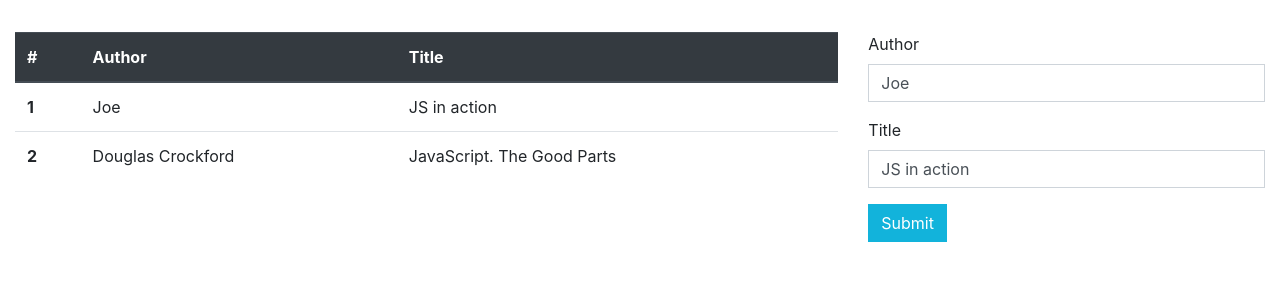
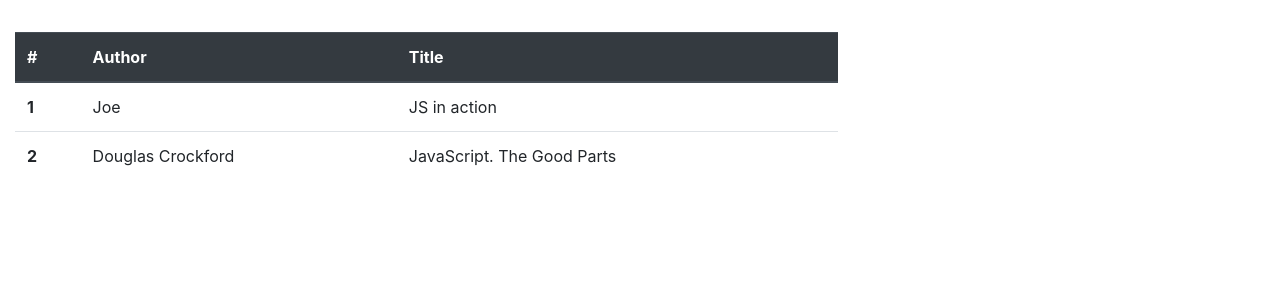
Before and after one commit to modern-web-dev/ng-course-22.04.2020, an Angular app: page / in a window 1280 px wide. Shown: the top 300 px of the page. Built offline with nearby package versions, Linux system fonts and the light colour scheme.

Commit message:
Master Details part 2

```diff
--- a/src/app/book/book-details/book-details.component.html
+++ b/src/app/book/book-details/book-details.component.html
@@ -1,4 +1,4 @@
-<form>
+<form (submit)="notifyOnBookChange($event)">
   <div class="form-group">
     <label for="author">Author</label>
     <input class="form-control" id="author"
@@ -9,5 +9,5 @@
     <input class="form-control" id="title"
            [value]="book.title">
   </div>
-  <button type="submit" class="btn btn-primary">Submit</button>
+  <button type="submit" class="btn btn-primary">Apply</button>
 </form>
--- a/src/app/book/book-details/book-details.component.ts
+++ b/src/app/book/book-details/book-details.component.ts
@@ -1,4 +1,4 @@
-import {Component} from '@angular/core';
+import {Component, EventEmitter, Input, Output} from '@angular/core';
 import {Book} from '../book.model';
 
 @Component({
@@ -7,12 +7,22 @@ import {Book} from '../book.model';
   styleUrls: ['./book-details.component.scss']
 })
 export class BookDetailsComponent {
-  readonly book: Book;
+  @Input()
+  book: Book;
 
-  constructor() {
-    this.book = {
-      author: 'Joe',
-      title: 'JS in action'
-    };
+  @Output()
+  bookChange = new EventEmitter<Book>();
+
+  notifyOnBookChange(event: Event) {
+    event.preventDefault();
+    const formElement = event.target as HTMLFormElement;
+    const authorElement = formElement.querySelector<HTMLInputElement>('#author');
+    const titleElement = formElement.querySelector<HTMLInputElement>('#title');
+
+    this.bookChange.emit({
+      id: this.book.id,
+      author: authorElement.value,
+      title: titleElement.value
+    });
   }
 }
--- a/src/app/book/book-overview/book-overview.component.html
+++ b/src/app/book/book-overview/book-overview.component.html
@@ -21,6 +21,8 @@
     </table>
   </div>
   <div class="col-sm-4">
-    <app-book-details></app-book-details>
+    <app-book-details
+      *ngIf="selectedBook"
+      [book]="selectedBook" (bookChange)="applyBookChanges($event)"></app-book-details>
   </div>
 </div>
--- a/src/app/book/book-overview/book-overview.component.ts
+++ b/src/app/book/book-overview/book-overview.component.ts
@@ -13,10 +13,12 @@ export class BookOverviewComponent {
   constructor() {
     this.books = [
       {
+        id: 1,
         author: 'Joe',
         title: 'JS in action'
       },
       {
+        id: 2,
         author: 'Douglas Crockford',
         title: 'JavaScript. The Good Parts'
       }
@@ -30,4 +32,10 @@ export class BookOverviewComponent {
   isBookSelected(book: Book): boolean {
     return this.selectedBook === book;
   }
+
+  applyBookChanges(updatedBook: Book) {
+    this.books = this.books.map(
+      book => book.id === updatedBook.id ? updatedBook : book);
+    this.selectedBook = updatedBook;
+  }
 }
--- a/src/app/book/book.model.ts
+++ b/src/app/book/book.model.ts
@@ -1,4 +1,5 @@
 export interface Book {
+  id: number;
   author: string;
   title: string;
 }
```
